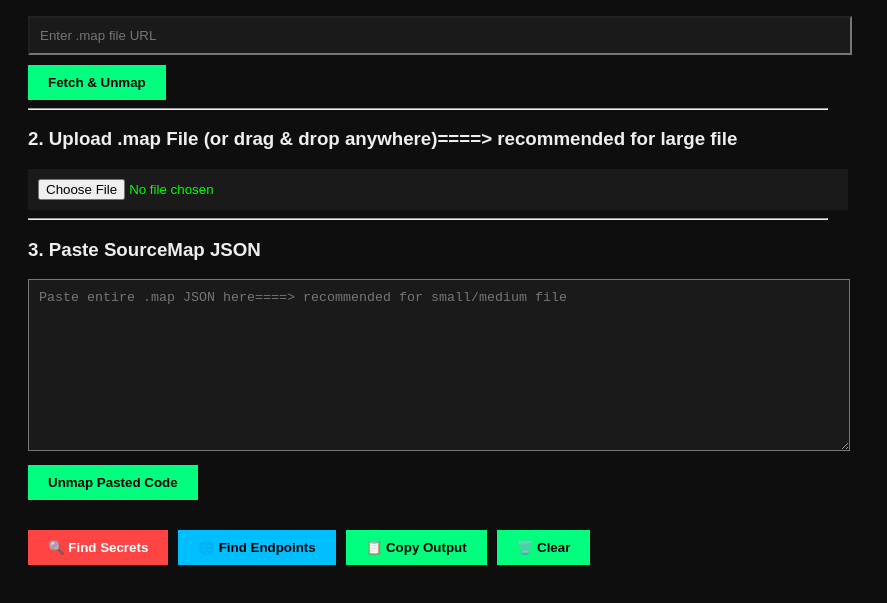
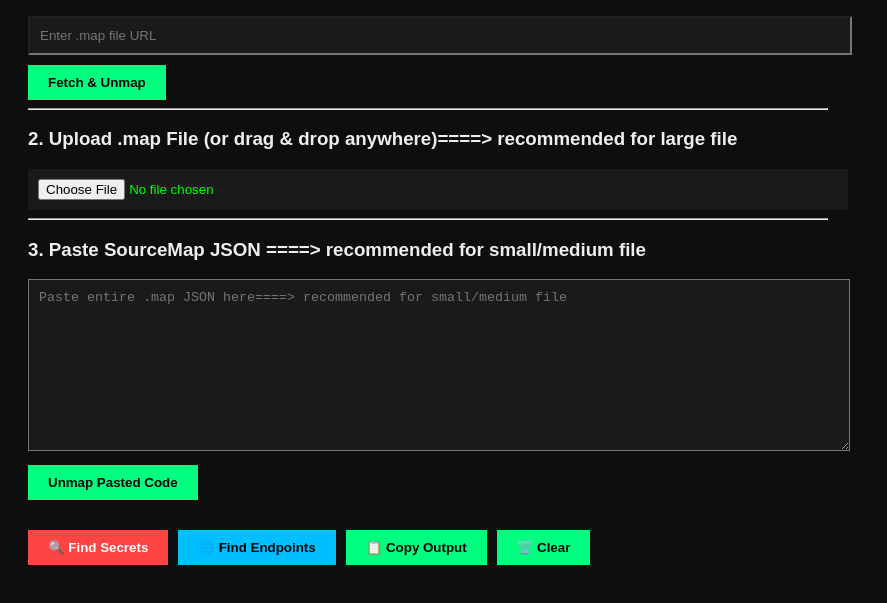
Before and after one commit to 0xmaruf/unmapper, a plain HTML site: page index.html in a window 1280 px wide. Shown: the part 121-724 px from the top of the page, without its empty margins (0-887 px from the left). Drawn offline with Linux system fonts and the light colour scheme.

Commit message:
Update index.html

```diff
--- a/index.html
+++ b/index.html
@@ -30,7 +30,7 @@
 
     <!-- Paste Mode -->
     <div>
-        <h3>3. Paste SourceMap JSON</h3>
+        <h3>3. Paste SourceMap JSON ====> recommended for small/medium file</h3>
         <textarea id="sourcemapText" placeholder="Paste entire .map JSON here====> recommended for small/medium file"></textarea>
         <button onclick="loadFromText()">Unmap Pasted Code</button>
     </div>
```
